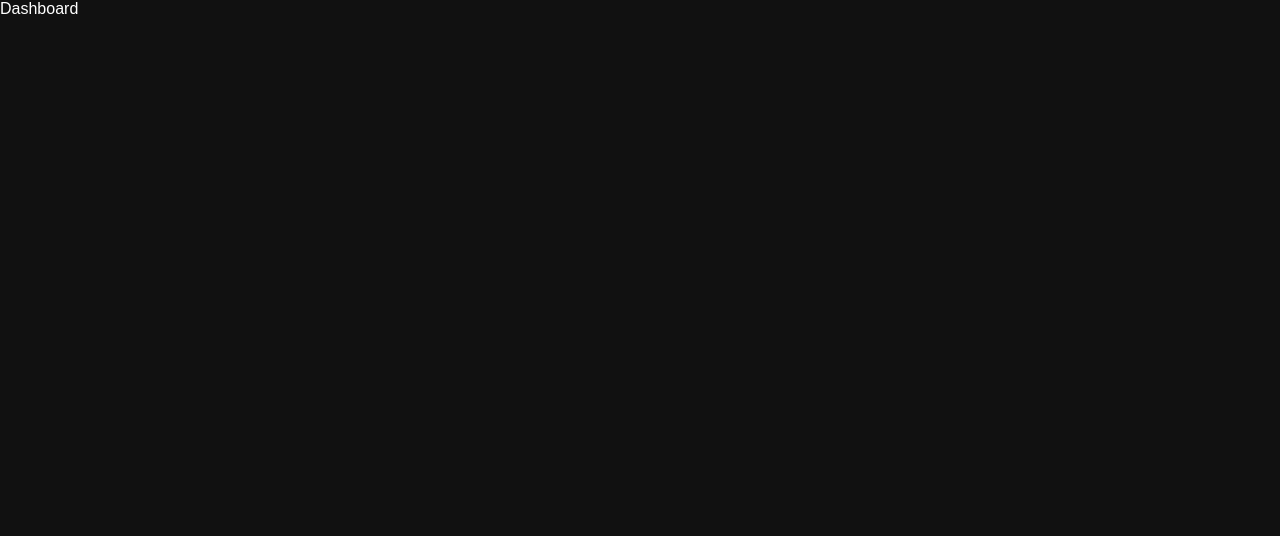
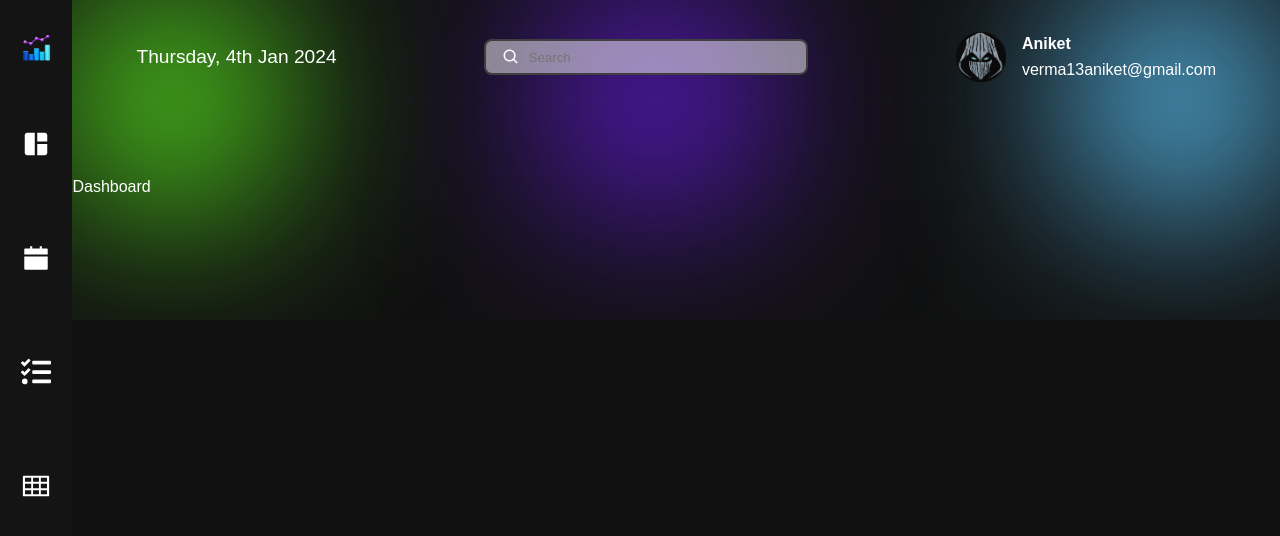
Before and after one commit to Aniket-x-code/Dataverse, a React (Vite) app: page /dashboard in a window 1280 px wide. Shown: the top 536 px of the page. Built offline with nearby package versions, Linux system fonts and the light colour scheme.

Commit message:
fixing layout

```diff
--- a/src/App.jsx
+++ b/src/App.jsx
@@ -1,19 +1,23 @@
-import {BrowserRouter, Route, Routes } from 'react-router-dom';
+
+import {BrowserRouter, Route, Routes} from 'react-router-dom'
+import Layout from './components/Layout/Layout';
 import Dashboard from './pages/Dashboard/Dashboard';
-import Layout from './components/Layout/Layout';
+
+
 
 const App = () => {
-  return <>
-  <div id="dashboard">
+  return <div id="dashboard">
     <BrowserRouter>
-        <Routes>
-          <Route path="/" element={<Layout />} />
-          <Route path="dashboard" element={<Dashboard />} />
-        </Routes>
+      <Routes>
+        <Route path="/" element={<Layout/>}>
+
+          <Route path="dashboard" element={<Dashboard/>}/>
+
+        </Route>
+
+      </Routes>
     </BrowserRouter>
   </div>
-  </>
 };
 
-
 export default App;
--- a/src/components/Layout/Layout.jsx
+++ b/src/components/Layout/Layout.jsx
@@ -1,44 +1,57 @@
-
-import moment from 'moment'
-import css from './Layout.module.css'
-import { BiSearch as Bisearch } from 'react-icons/bi'
-import Sidebar from '../Sidebar/Sidebar'
+import moment from "moment/moment";
+import css from "./Layout.module.css";
+import { BiSearch } from "react-icons/bi";
+import Sidebar from "../Sidebar/Sidebar";
+import { Navigate, Outlet, useLocation } from "react-router-dom";
 
 const Layout = () => {
-  return ( <div className={css.container}>
-      <div>
-      <Sidebar/>
-      </div>
+
+  const { pathname } = useLocation()
+
+
+  return (
+    <div className={css.container}>
+      <Sidebar />
+
+
+      {/* making the dashboard as the default route */}
+      {pathname === "/" && <Navigate to="/dashboard" />}
 
 
       <div className={css.dashboard}>
         <div className={css.topBaseGradients}>
-            <div className='gradient-red'></div>
-            <div className='gradient-orange'></div>
-            <div className='gradient-blue'></div>
+          <div className="gradient-red"></div>
+          <div className="gradient-orange"></div>
+          <div className="gradient-blue"></div>
         </div>
+
         <div className={css.header}>
+
           <span>{moment().format("dddd, Do MMM YYYY")}</span>
 
           <div className={css.searchBar}>
-            <Bisearch size={20}/>
-            <input type="text" placeholder='Search here' />
+            <BiSearch size={20} />
+            <input type="text" placeholder="Search" />
           </div>
 
           <div className={css.profile}>
-            <img src="./profile.png" alt="profile image" />
+            <img src="./profile.png" alt="person image" />
             <div className={css.details}>
-                <span>Aniket</span>
-                <span>verma13aniket@gmail.com</span>
+              <span>Aniket</span>
+              <span>verma13aniket@gmail.com</span>
             </div>
           </div>
 
+
+        </div>
+
+
+        <div className={css.content}>
+          <Outlet />
         </div>
       </div>
+    </div>
+  );
+};
 
-
-    </div>
-  )
-}
-
-export default Layout
+export default Layout;
--- a/src/components/Layout/Layout.module.css
+++ b/src/components/Layout/Layout.module.css
@@ -6,7 +6,6 @@
     position: relative;
     width: 100%;
     z-index: 0;
-
   }
 
   .topBaseGradients {
--- a/src/components/Sidebar/Sidebar.jsx
+++ b/src/components/Sidebar/Sidebar.jsx
@@ -7,7 +7,7 @@ const Sidebar = () => {
     return (
         <div className={css.container}>
 
-            <img src="./Logo.png" alt="logo" width={40} height={55} className={css.logo} />
+            <img src="./Logo.png" alt="logo" className={css.logo} />
 
 
             <div className={css.menu}>
--- a/src/components/Sidebar/Sidebar.module.css
+++ b/src/components/Sidebar/Sidebar.module.css
@@ -11,16 +11,15 @@
   }
 
   .logo{
-
-      margin-left: 5rem;
+      width: 45%;
+      max-width: 5rem;
   }
 
 
 
-  .item{
+  .menu{
       margin-top: 4rem;
       display: flex;
-      margin-left: 5rem;
 
       flex-direction: column;
       gap: 5rem;
--- a/src/index.css
+++ b/src/index.css
@@ -38,14 +38,14 @@ body {
   position: absolute;
   width: 200px;
   height: 200px;
-  background: #b815a2;
+  background: #59eb1f;
   filter: blur(90px);
 }
 .gradient-orange {
   position: absolute;
   width: 200px;
   height: 200px;
-  background: rgb(137, 52, 235);
+  background: rgb(99, 26, 218);
   filter: blur(90px);
 }
 .gradient-blue {
```
